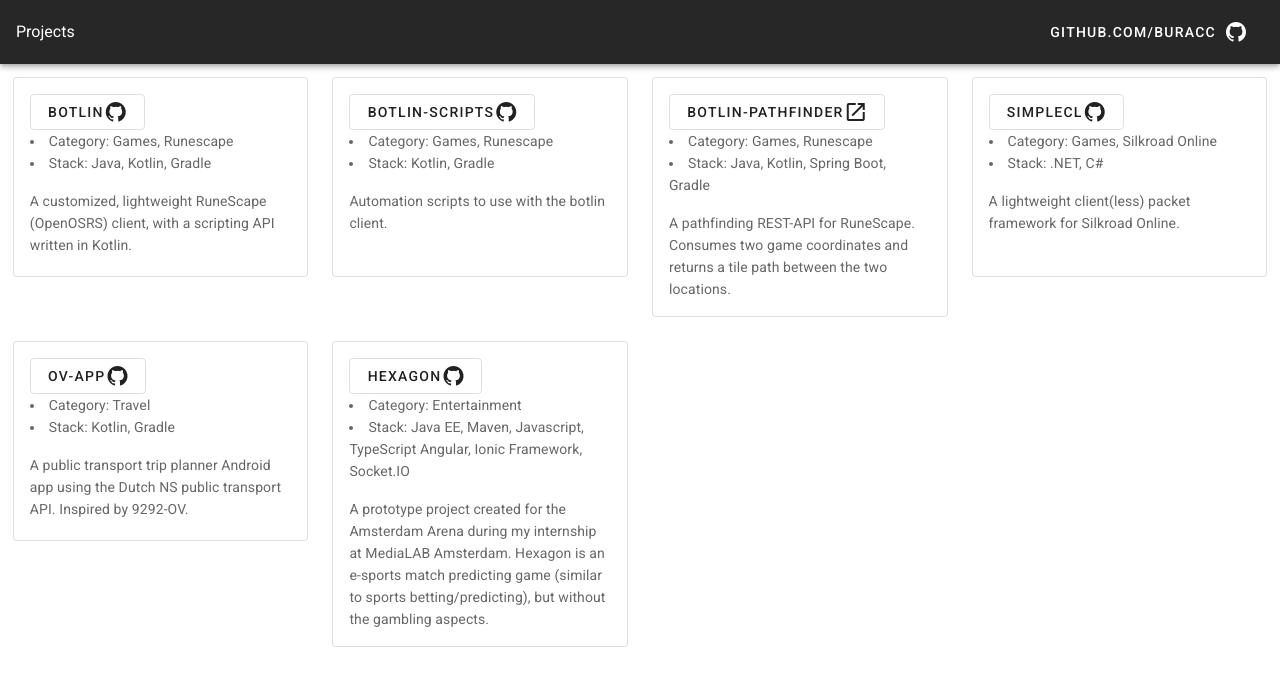
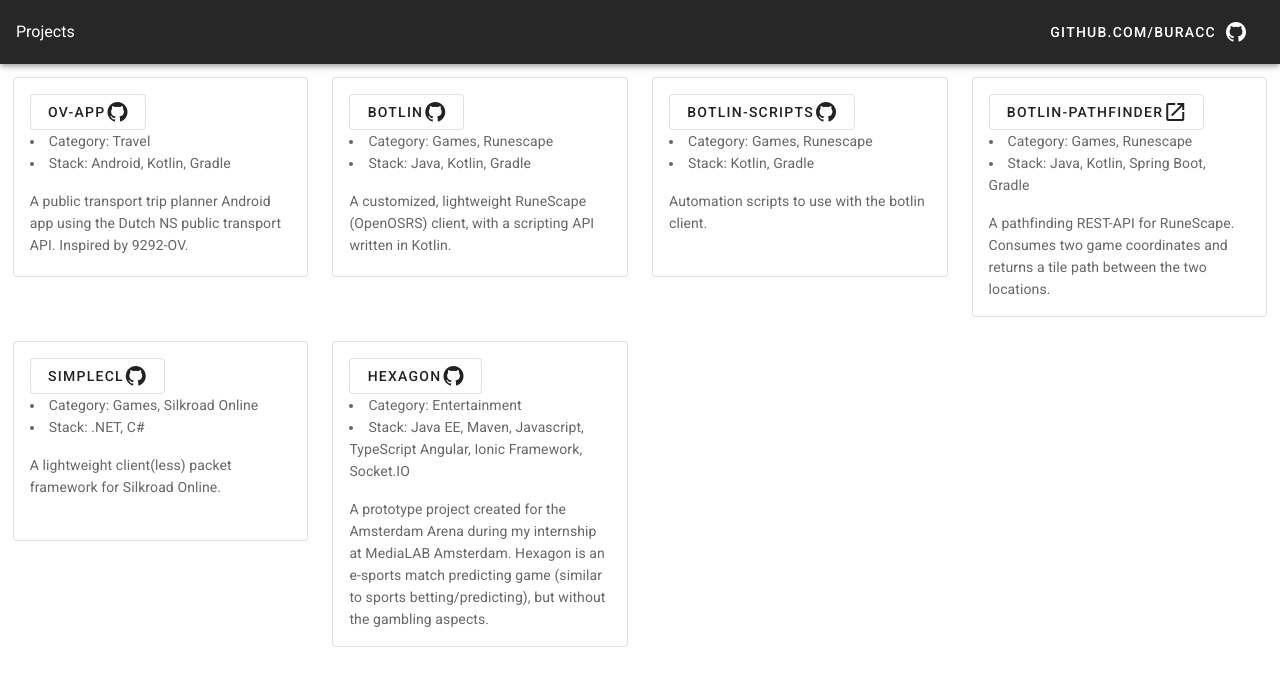
Before and after one commit to buracc/bruak.dev, a Vue app: page / in a window 1280 px wide. Shown: the top 686 px of the page. Built offline with nearby package versions, Linux system fonts and the light colour scheme.

Commit message:
Update projects

```diff
--- a/src/App.vue
+++ b/src/App.vue
@@ -30,6 +30,13 @@
   data: () => ({
     projects: [
       {
+        title: 'ov-app',
+        stack: 'Android, Kotlin, Gradle',
+        category: 'Travel',
+        text: 'A public transport trip planner Android app using the Dutch NS public transport API. Inspired by 9292-OV.',
+        link: 'https://github.com/buracc/ov-app',
+      },
+      {
         title: 'botlin',
         stack: 'Java, Kotlin, Gradle',
         category: 'Games, Runescape',
@@ -58,13 +65,6 @@
         link: 'https://github.com/buracc/SimpleCL',
       },
       {
-        title: 'ov-app',
-        stack: 'Kotlin, Gradle',
-        category: 'Travel',
-        text: 'A public transport trip planner Android app using the Dutch NS public transport API. Inspired by 9292-OV.',
-        link: 'https://github.com/buracc/ov-app',
-      },
-      {
         title: 'Hexagon',
         stack: 'Java EE, Maven, Javascript, TypeScript Angular, Ionic Framework, Socket.IO',
         category: 'Entertainment',
```
